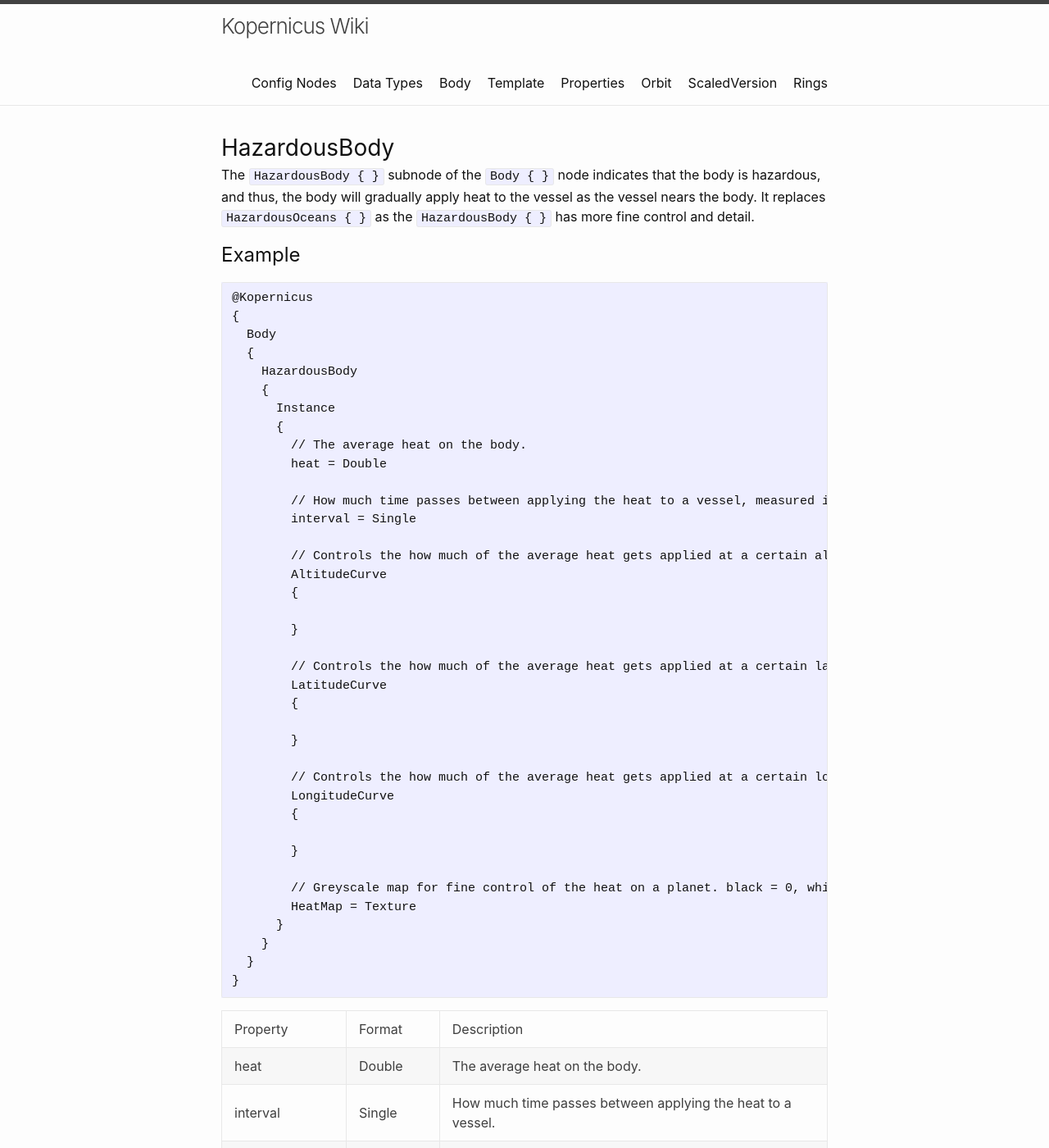
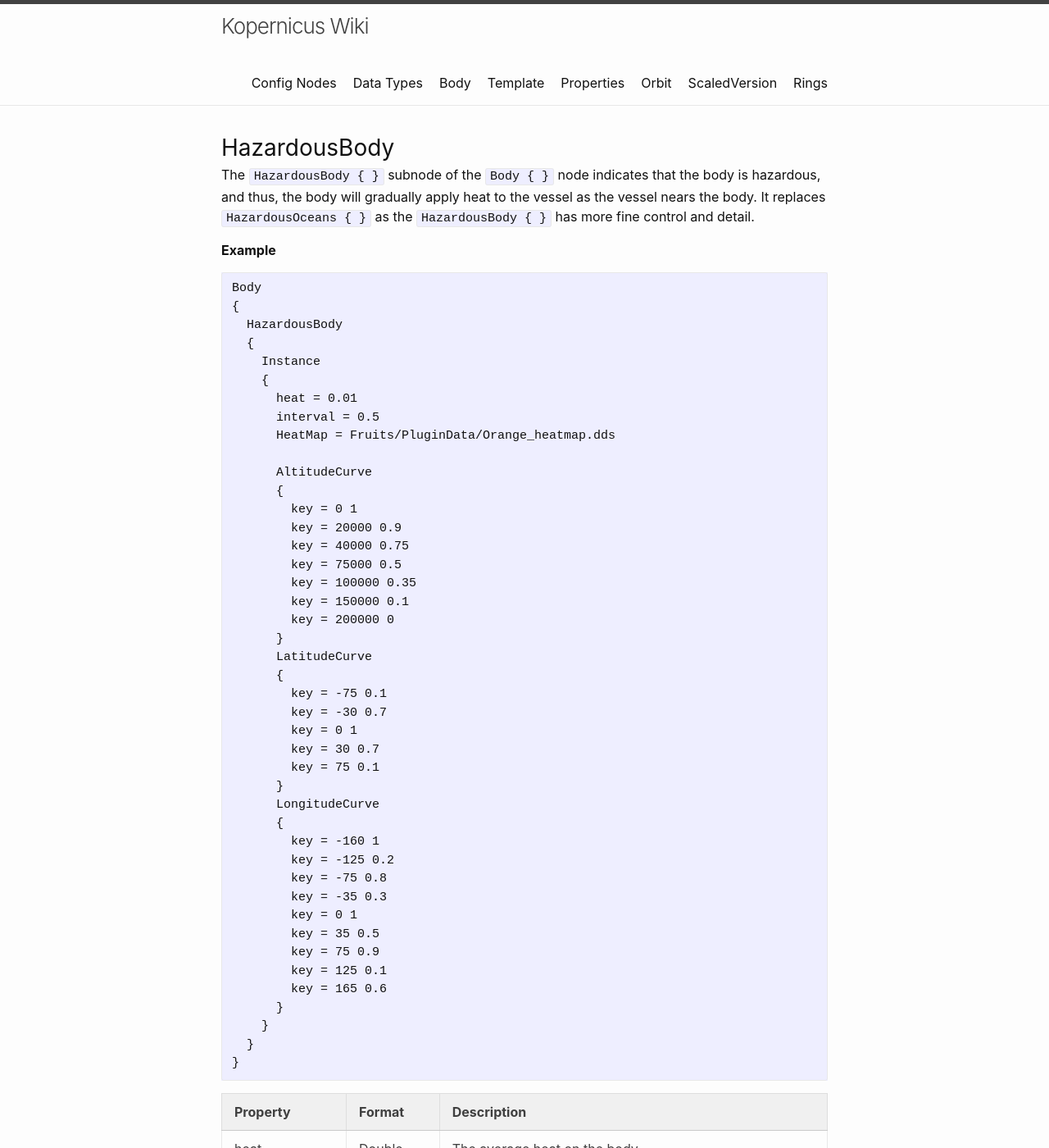
Before and after one commit to Kopernicus/wiki, a Jekyll site: the page built from main/HazardousBody.md, in a window 1280 px wide and 1400 px high. Shown: the whole window at 82% size. Built offline with Jekyll 4.4.1, drawn with Linux system fonts in a browser that asks for light colours.

````diff
--- a/main/HazardousBody.md
+++ b/main/HazardousBody.md
@@ -5,42 +5,47 @@ title: HazardousBody
 
 The `HazardousBody { }` subnode of the `Body { }` node indicates that the body is hazardous, and thus, the body will gradually apply heat to the vessel as the vessel nears the body. It replaces `HazardousOceans { }` as the `HazardousBody { }` has more fine control and detail.
 
-## Example
+**Example**
 ```
-@Kopernicus
+Body
 {
-  Body
+  HazardousBody
   {
-    HazardousBody
+    Instance
     {
-      Instance
+      heat = 0.01
+      interval = 0.5
+      HeatMap = Fruits/PluginData/Orange_heatmap.dds
+
+      AltitudeCurve
       {
-        // The average heat on the body.
-        heat = Double
-
-        // How much time passes between applying the heat to a vessel, measured in seconds.
-        interval = Single
-
-        // Controls the how much of the average heat gets applied at a certain altitude.
-        AltitudeCurve
-        {
-
-        }
-
-        // Controls the how much of the average heat gets applied at a certain latitude.
-        LatitudeCurve
-        {
-
-        }
-
-        // Controls the how much of the average heat gets applied at a certain longitude.
-        LongitudeCurve
-        {
-
-        }
-
-        // Greyscale map for fine control of the heat on a planet. black = 0, white = 1
-        HeatMap = Texture
+        key = 0 1
+        key = 20000 0.9
+        key = 40000 0.75
+        key = 75000 0.5
+        key = 100000 0.35
+        key = 150000 0.1
+        key = 200000 0
+      }
+      LatitudeCurve
+      {
+        key = -75 0.1
+        key = -30 0.7
+        key = 0 1
+        key = 30 0.7
+        key = 75 0.1
+      }
+      LongitudeCurve
+      {
+        key = -160 1
+        key = -125 0.2
+        key = -75 0.8
+        key = -35 0.3
+        key = 0 1
+        key = 35 0.5
+        key = 75 0.9
+        key = 125 0.1
+        key = 165 0.6
       }
     }
   }
@@ -48,6 +53,7 @@ The `HazardousBody { }` subnode of the `Body { }` node indicates that the body i
 ```
 
 |Property|Format|Description|
+|--------|------|-----------|
 |heat|Double|The average heat on the body.|
 |interval|Single|How much time passes between applying the heat to a vessel.|
 |AltitudeCurve|FloatCurve|A multiplier of the average heat that gets applied at a certain altitude.|
````
Also changed, not shown: index.md (+2 -2 lines), main/Particles.md (+49 -32 lines), README.md.
